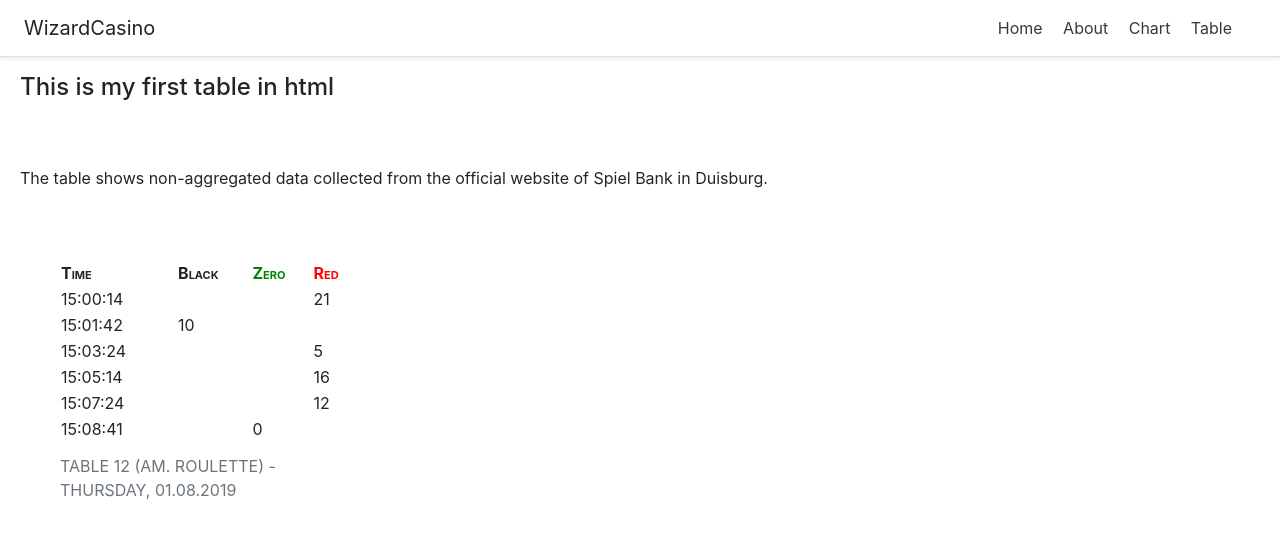
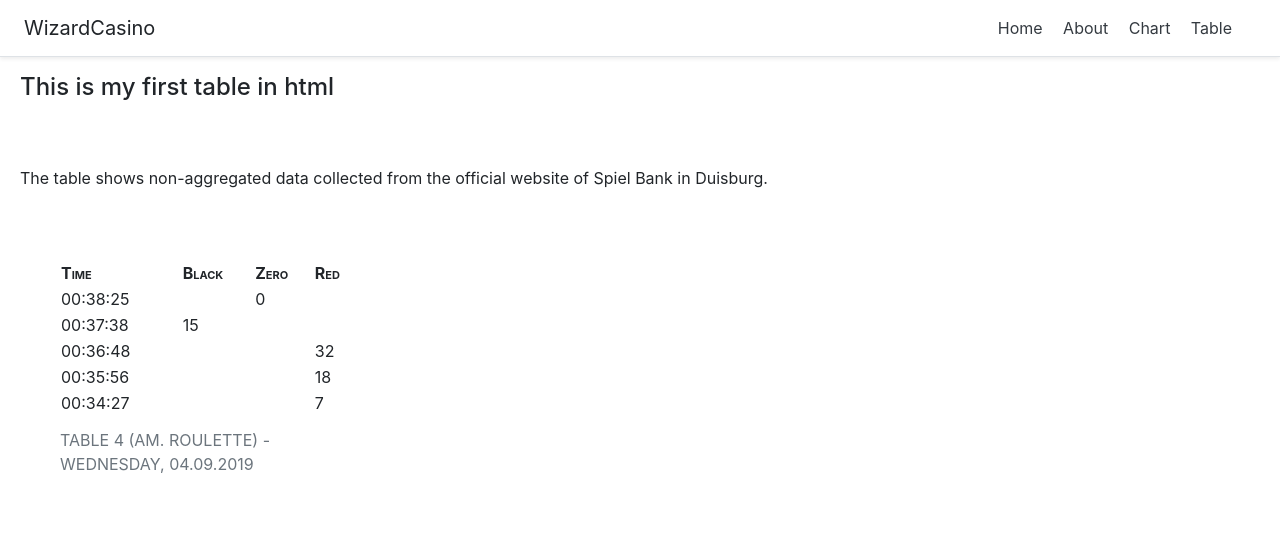
Before and after one commit to NadyZabi/WIzardCasino, a Flask app: page /table in a window 1280 px wide. Shown: the top 538 px of the page. Run offline with Flask 2, Linux system fonts and the light colour scheme; some libraries are stand-ins or nearby versions.

Commit message:
Rewrite table with jinja2 package. Add data.csv

```diff
--- a/app.py
+++ b/app.py
@@ -1,4 +1,7 @@
 from flask import Flask, render_template, url_for
+import pandas as pd
+import numpy as np
+
 
 app = Flask(__name__)
 
@@ -15,9 +18,28 @@ def about():
 def chart():
     return render_template("chart.html")
 
+# Table parametres
+
+headings = ('Time','Black','Zero','Red')
+"""
+data = pd.read_csv("data.csv", sep=',', header=None, index_col=False)
+
+#for row in data.iterrows():
+#    print(row)
+
+print(data)
+"""
+data = (
+    ('00:38:25','','0',''),
+    ('00:37:38','15','',''),
+    ('00:36:48','','','32'),
+    ('00:35:56','','','18'),
+    ('00:34:27','','','7')
+)
+
 @app.route('/table')
 def table():
-    return render_template("table.html")
+    return render_template("table.html", headings=headings, data=data)
 
 if __name__=="__main__":
     app.run(debug=True)
--- a/static/css/main.css
+++ b/static/css/main.css
@@ -5,6 +5,15 @@ table {
    font-variant: small-caps;
    overflow: scroll;
  }
+
+ .zero {
+   color: green;
+   font-size: 16;
+ }
+ .red {
+   color:red;
+ }
+
 
 h4 {
   margin-left: 20px;
@@ -15,12 +24,5 @@ p {
   margin-top: 5%;
 }
 
-.zero {
-  color: green;
-  font-size: 16;
-}
-.red {
-  color:red;
-}
 
 tr:hover {background-color: #f5f5f5;}
--- a/templates/table.html
+++ b/templates/table.html
@@ -27,49 +27,19 @@
 
   <div>
     <table>
-      <caption>TABLE 12 (AM. ROULETTE) - THURSDAY, 01.08.2019</caption>
+      <caption>TABLE 4 (AM. ROULETTE) - WEDNESDAY, 04.09.2019</caption>
        <tr>
-        <th>Time</th>
-        <th>Black</th>
-        <th class="zero">Zero</th>
-        <th class="red">Red</th>
+         {% for header in headings %}
+         <th>{{header}}</th>
+         {% endfor %}
        </tr>
+       {% for row in data %}
        <tr>
-        <td>15:00:14</td>
-        <td></td>
-        <td></td>
-        <td>21</td>
-      </tr>
-      <tr>
-       <td>15:01:42</td>
-       <td>10</td>
-       <td></td>
-       <td></td>
-     </tr>
-     <tr>
-      <td>15:03:24</td>
-      <td></td>
-      <td></td>
-      <td>5</td>
-    </tr>
-    <tr>
-     <td>15:05:14</td>
-     <td></td>
-     <td></td>
-     <td>16</td>
-   </tr>
-   <tr>
-    <td>15:07:24</td>
-    <td></td>
-    <td></td>
-    <td>12</td>
-  </tr>
-  <tr>
-   <td>15:08:41</td>
-   <td></td>
-   <td>0</td>
-   <td></td>
- </tr>
+         {% for cell in row %}
+         <td>{{ cell }}</td>
+         {% endfor %}
+       </tr>
+       {% endfor %}
      </table>
 </div>
 </body>
```
Also changed, not shown: data.csv (added, +15 -0 lines).
